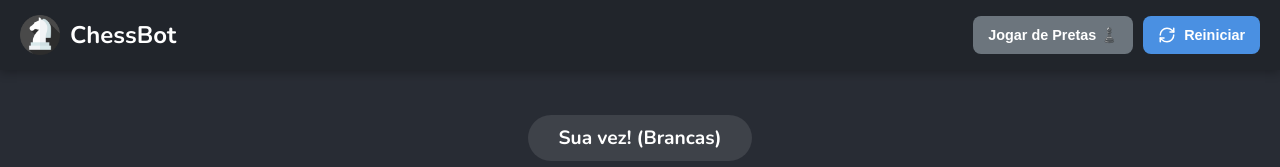
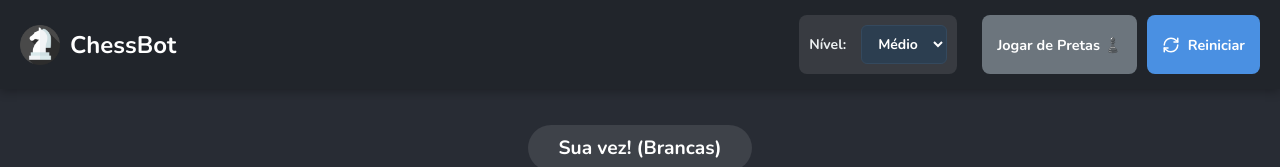
Before and after one commit to anderson3001/Xadrez-Web, a React (Vite) app in the folder frontend/: page / in a window 1280 px wide. Shown: the top 167 px of the page. Built offline with nearby package versions, Linux system fonts and the light colour scheme.

Commit message:
feat: seletor de dificuldade

```diff
--- a/frontend/src/App.css
+++ b/frontend/src/App.css
@@ -11,7 +11,7 @@ body {
   display: flex;
   flex-direction: column;
   min-height: 100vh;
-  background-color: #282c34;
+  background-color: linear-gradient(180deg, #1e1e2f, #12121a);
   color: white;
   font-family: 'Nunito', sans-serif;
 }
@@ -38,6 +38,41 @@ body {
   gap: 10px;
 }
 
+.controls-area {
+  display: flex;
+  align-items: center;
+  gap: 15px;
+  background-color: rgba(255, 255, 255, 0.1);
+  padding: 10px;
+  border-radius: 8px;
+  margin-right: 15px;
+}
+
+.difficulty-label {
+  color: #ecf0f1;
+  font-weight: bold;
+  font-size: 14px;
+}
+
+.difficulty-select {
+  padding: 8px 12px;
+  border-radius: 6px;
+  border: 1px solid #34495e;
+  background-color: #2c3e50;
+  color: white;
+  cursor: pointer;
+  font-weight: bold;
+  font-size: 14px;
+  font-family: 'Nunito', sans-serif;
+  outline: none;
+  transition: all 0.2s;
+}
+
+.difficulty-select:hover {
+  background-color: #34495e;
+  border-color: #4a90e2;
+}
+
 .action-button {
   display: flex;
   align-items: center;
@@ -49,6 +84,7 @@ body {
   cursor: pointer;
   font-weight: bold;
   font-size: 0.9rem;
+  font-family: 'Nunito', sans-serif;
   transition: background 0.2s;
 }
 
@@ -107,6 +143,13 @@ body {
     text-align: center;
   }
 
+  .controls-area {
+    width: 100%;
+    justify-content: center;
+    margin-right: 0;
+    margin-bottom: 10px;
+  }
+
   .buttons-area {
     width: 100%;
     justify-content: center;
--- a/frontend/src/App.tsx
+++ b/frontend/src/App.tsx
@@ -13,6 +13,7 @@ function App() {
   const [optionSquares, setOptionSquares] = useState<Record<string, any>>({});
   const [playerColor, setPlayerColor] = useState<'white' | 'black'>('white');
   const [lastMoveSquares, setLastMoveSquares] = useState<Record<string, any>>({});
+  const [difficulty, setDifficulty] = useState("medium")
 
   function playSound(type: 'move' | 'capture' | 'gameover') {
     const audio = new Audio(`/sounds/${type}.mp3`);
@@ -195,7 +196,10 @@ function App() {
       const response = await fetch('http://localhost:8000/proxima-jogada', {
         method: 'POST',
         headers: { 'Content-Type': 'application/json' },
-        body: JSON.stringify({ fen: fenAtual })
+        body: JSON.stringify({
+          fen: fenAtual,
+          difficulty: difficulty
+        })
       })
       const data = await response.json()
 
@@ -266,6 +270,19 @@ function App() {
         </div>
 
         <div className="buttons-area">
+            <div className="controls-area">
+                <label className="difficulty-label">Nível:</label>
+                <select
+                    className="difficulty-select"
+                    value={difficulty}
+                    onChange={(e) => setDifficulty(e.target.value)}
+                >
+                    <option value="easy">Fácil</option>
+                    <option value="medium">Médio</option>
+                    <option value="hard">Difícil</option>
+                </select>
+            </div>
+
             <button
                 onClick={toggleOrientation}
                 className="action-button"
```
Also changed, not shown: 2 other files (tests, documents, lock files or other folders).
